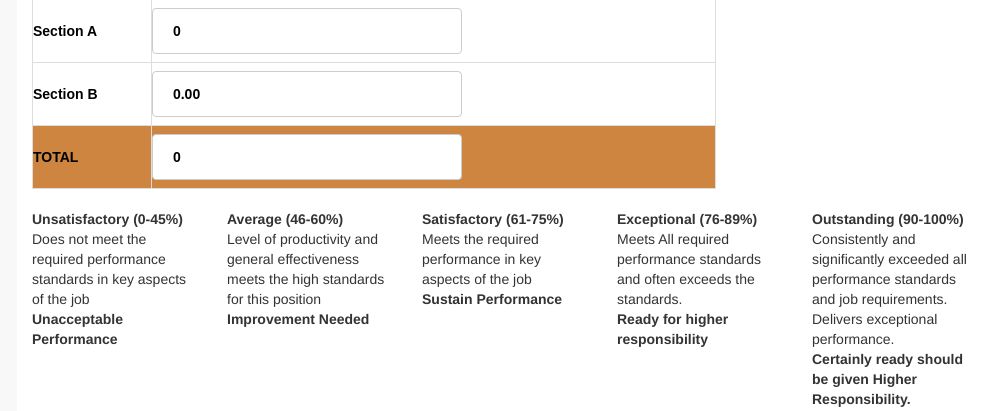
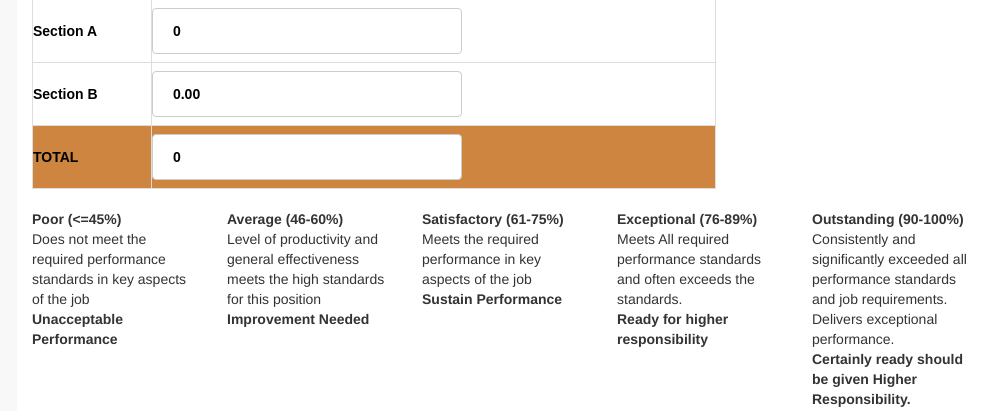
Before and after one commit to royalty0013/appraisal_app, a Django app: template appraisal/templates/appraisal/appraisal_page.html in a window 1280 px wide. Shown: the part 3996-4407 px from the top of the page, without its empty margins (38-1035 px from the left). Run offline with Django 3.2, Linux system fonts and the light colour scheme; the template is opened without the code that fills it, so the values that code supplies are empty; some libraries are stand-ins or nearby versions.

Commit message:
hr latest update V1

```diff
--- a/appraisal/templates/appraisal/snippets/appr_form.html
+++ b/appraisal/templates/appraisal/snippets/appr_form.html
@@ -519,7 +519,7 @@
 
         <div class="row">
             <div class="col-sm-2">
-                <p> <b> Unsatisfactory (0-45%)</b> <br>
+                <p> <b> Poor (<=45%)</b> <br>
                     Does not meet the required performance standards in key aspects of the job <br> <b> Unacceptable Performance </b>
             </div>
 
```
Also changed, not shown: appraisal/migrations/0006_auto_20191204_1544.py (added).
